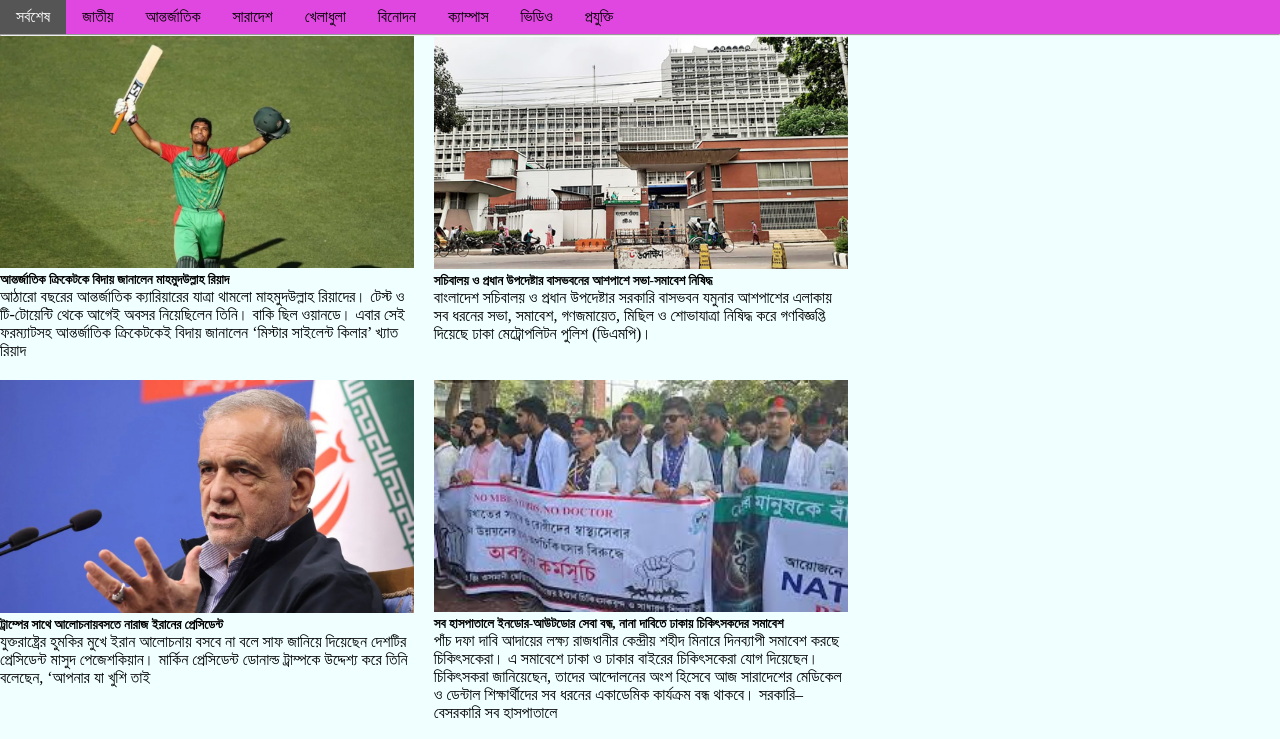
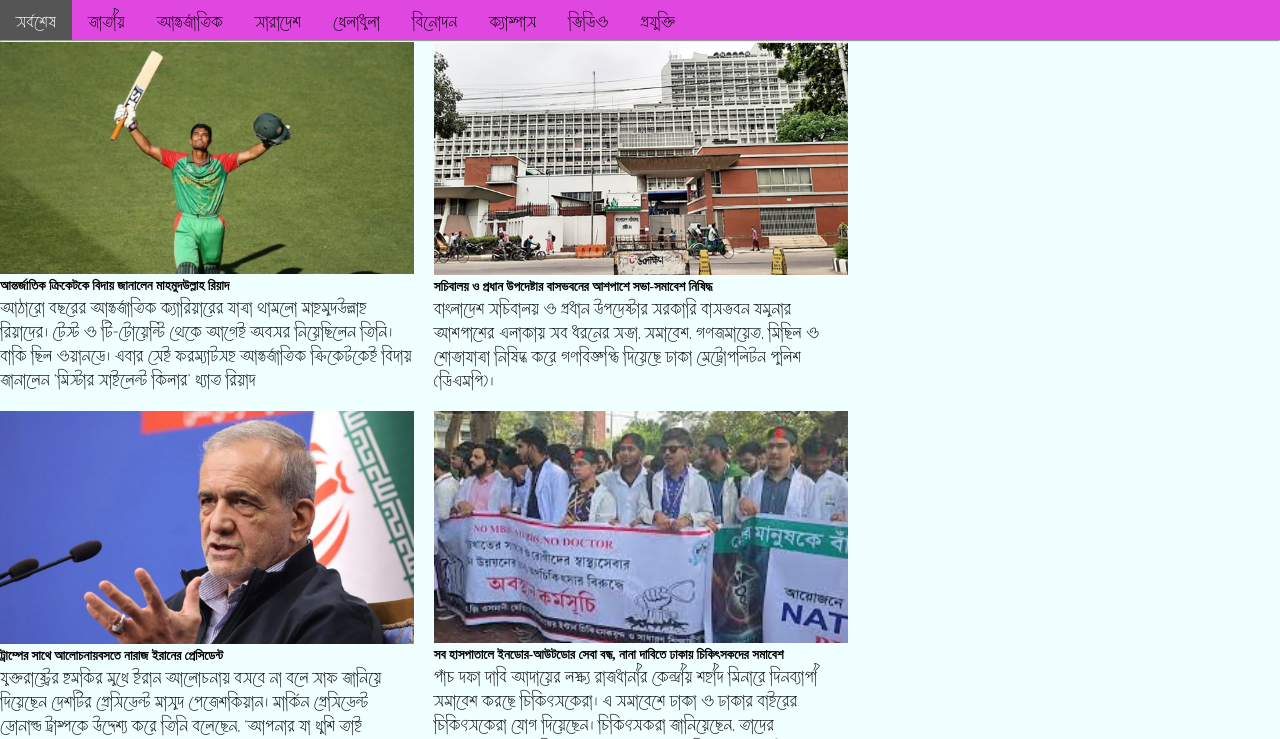
Before and after one commit to mosfiqurbd/MERN04, a plain HTML site: page Task3/index.html in a window 1280 px wide. Shown: the top 739 px of the page. Drawn offline with Linux system fonts and the light colour scheme.

Commit message:
our code base

```diff
--- a/Task3/style.css
+++ b/Task3/style.css
@@ -15,7 +15,7 @@ body{
    padding: 0;
    width: 100%;
    background-color: rgb(224, 71, 224);
-
+   font-family: Banglafont;
 
 
 
@@ -52,3 +52,10 @@ section {
 .item img{
     width: 100%;
 }
+@font-face {
+    font-family: Banglafont;
+    src: url(./Fonts/Li\ Hasan\ Protilipi\ Unicode.ttf);
+  }
+  p{
+    font-family: Banglafont;
+  }
```
Also changed, not shown: Task3/Fonts/Li Hasan Protilipi Unicode.ttf (added), 2 other files.
